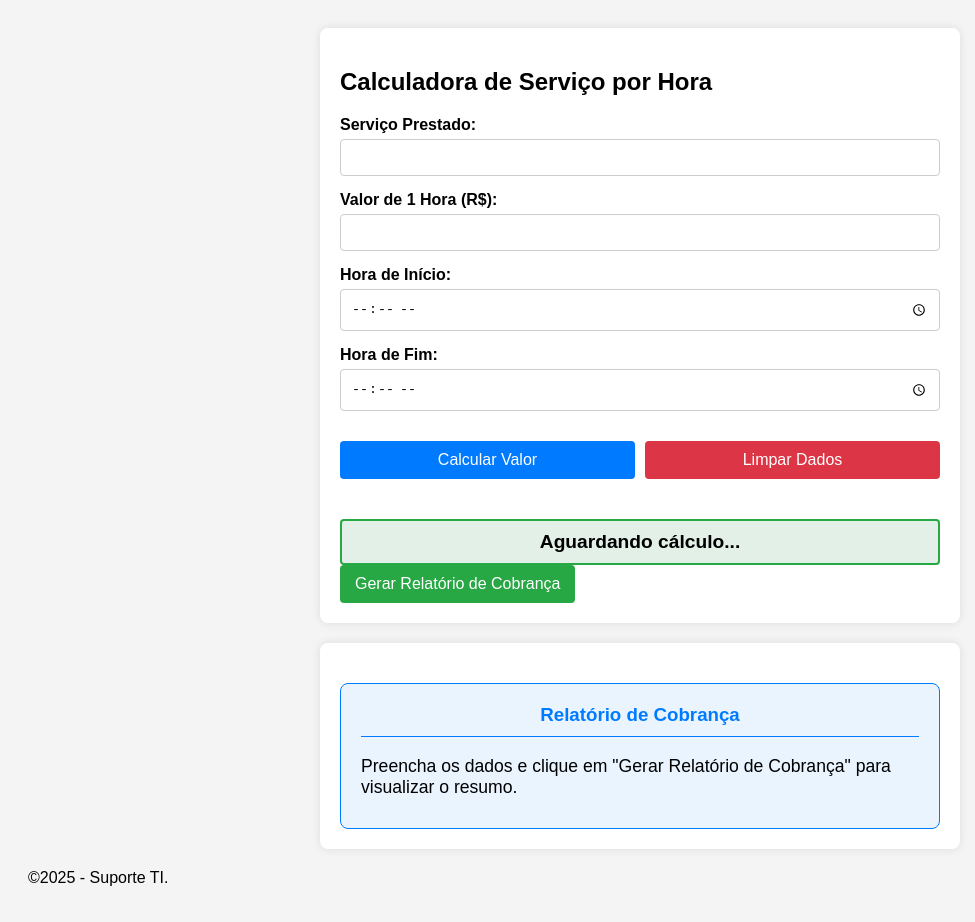
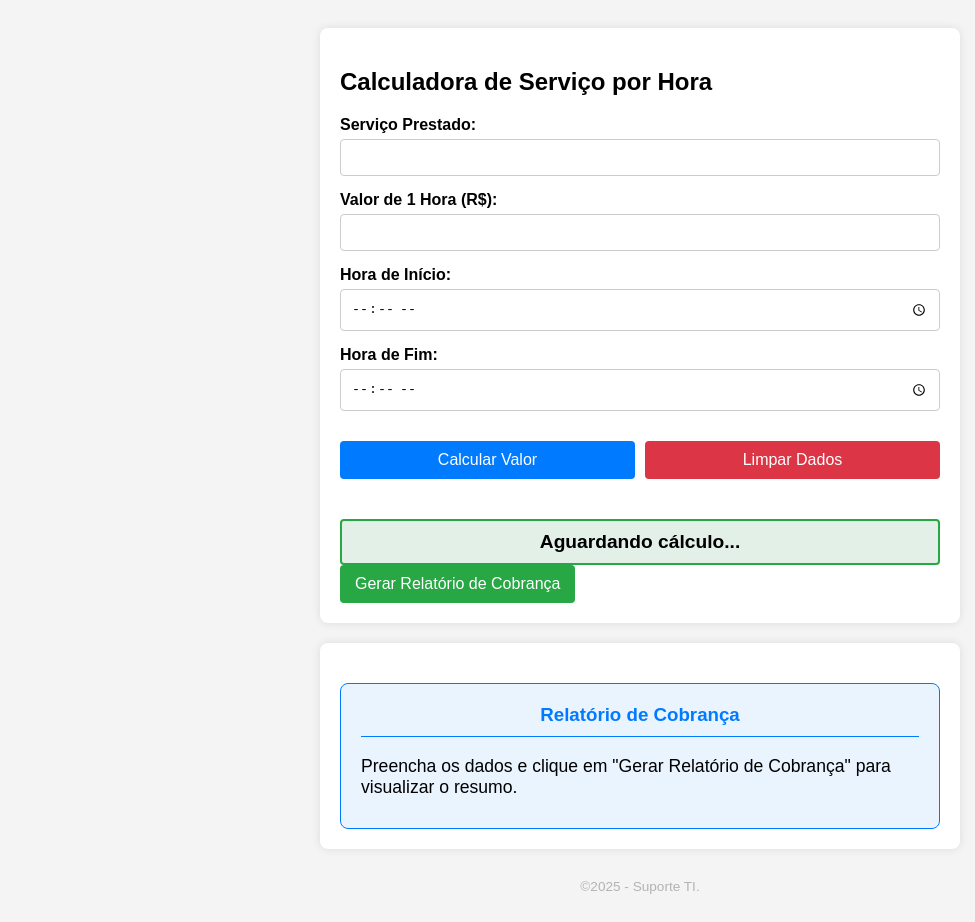
Before and after one commit to lglcunha/calculadorahoras.github.io, a plain HTML site: page index.html in a window 1280 px wide. Shown: the whole page, without its empty margins (0-975 px from the left). Drawn offline with Linux system fonts and the light colour scheme.

Commit message:
index.html

```diff
--- a/index.html
+++ b/index.html
@@ -141,9 +141,28 @@
             <p>Preencha os dados e clique em "Gerar Relatório de Cobrança" para visualizar o resumo.</p>
         </div>
     </div>
-    <div class="copyright">
-      ©2025 - Suporte TI.
-  </div>
+
+    <style>
+    /* ... (restante do seu CSS original) ... */
+
+    /* Estilo para o Rodapé */
+    .copyright {
+        max-width: 600px;
+        margin: 20px auto 0;
+        text-align: center;
+
+        /* COMANDOS PARA OPACIDADE E CENTRALIZAÇÃO */
+        opacity: 0.6; /* Deixa o texto 60% opaco (desbotado) */
+
+        font-size: 0.85em;
+        color: #888;
+        padding-top: 10px;
+    }
+</style>
+
+<div class="copyright">
+    ©2025 - Suporte TI.
+</div>
 
     <script>
         // Variáveis globais para armazenar os últimos resultados
```
